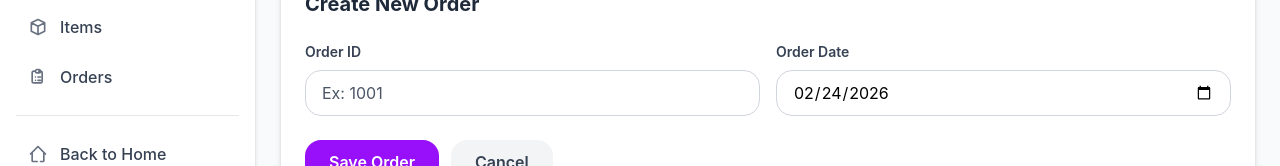
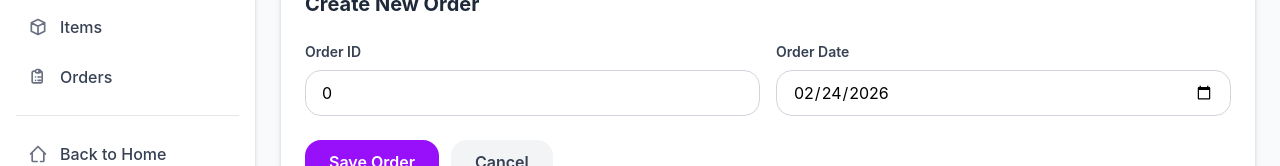
Before and after one commit to ManeshEdirisinghe/Harvest-Super-Frontend, an Angular app: page /dashboard/order in a window 1280 px wide. Both pictures are taken after a click on the button "+ New Order". Shown: the part 183-349 px from the top of the page. Built offline with nearby package versions, Linux system fonts and the light colour scheme; no server answers.

Commit message:
fix: correct property name from OrderId to orderId in order form

```diff
--- a/src/app/page/dashboard/order/order.html
+++ b/src/app/page/dashboard/order/order.html
@@ -13,7 +13,7 @@
     <div class="grid grid-cols-1 sm:grid-cols-2 gap-4">
       <div>
         <label class="block text-sm font-semibold text-gray-700 mb-2">Order ID</label>
-        <input type="number" [(ngModel)]="orderObj.OrderId" placeholder="Ex: 1001"
+        <input type="number" [(ngModel)]="orderObj.orderId" placeholder="Ex: 1001"
           class="w-full px-4 py-2.5 border border-gray-300 rounded-lg focus:ring-2 focus:ring-purple-500 outline-none" />
       </div>
 
```
